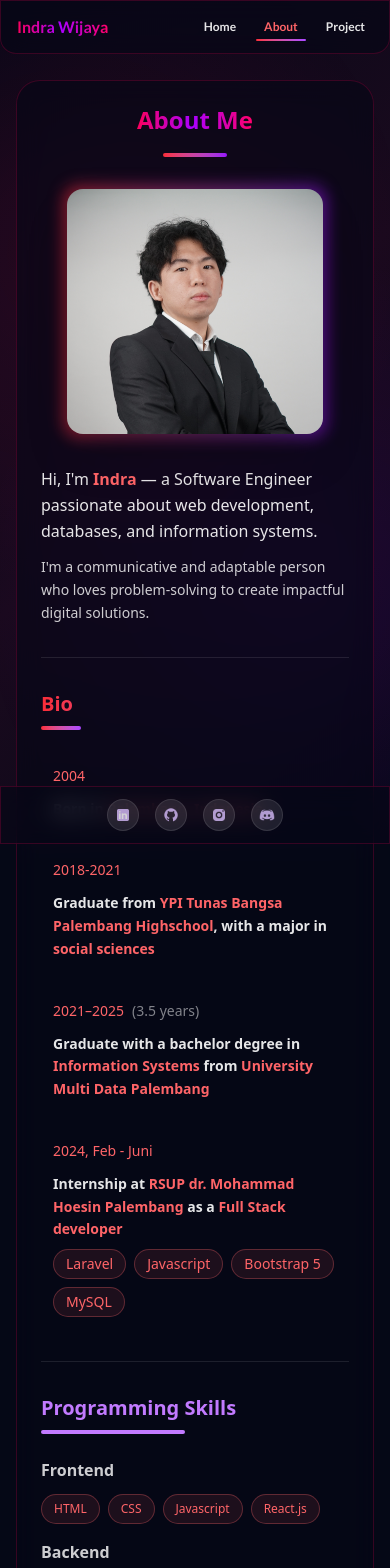
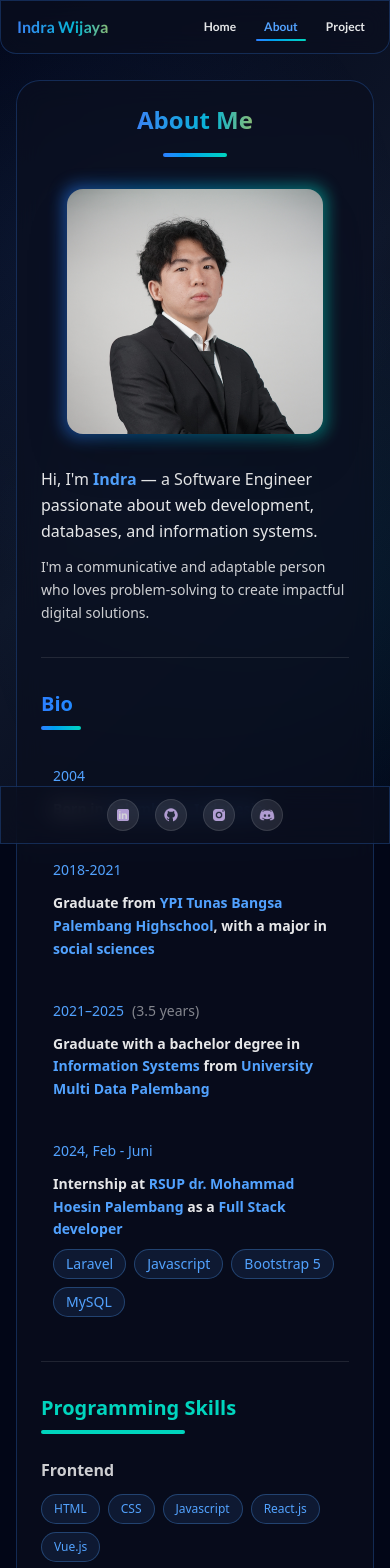
Before and after one commit to indraw26/portofolio, a React (Vite) app: page /about in a window 390 px wide. Shown: the top 1568 px of the page. Built offline with nearby package versions, Linux system fonts and the light colour scheme.

Commit message:
refactor: changing style theme to blue and look more modern

```diff
--- a/package.json
+++ b/package.json
@@ -12,6 +12,7 @@
   "dependencies": {
     "@tailwindcss/vite": "^4.0.14",
     "framer-motion": "^12.23.26",
+    "lucide-react": "^0.562.0",
     "react": "^19.0.0",
     "react-dom": "^19.0.0",
     "react-router-dom": "^7.3.0",
--- a/src/common/Footer/Footer.jsx
+++ b/src/common/Footer/Footer.jsx
@@ -28,7 +28,7 @@ const Footer = () => {
   ];
 
   return (
-    <footer className="fixed bottom-0 left-0 right-0 z-40 glass-effect-dark border-t border-red-500/20">
+    <footer className="fixed bottom-0 left-0 right-0 z-40 glass-effect-dark border-t border-blue-500/20">
       <div className="container mx-auto px-4 sm:px-6 py-3 sm:py-4">
         <div className="flex items-center justify-center gap-4 sm:gap-6 overflow-visible">
           {mediaSocial.map((item, index) => (
@@ -41,12 +41,12 @@ const Footer = () => {
               title={item.title}
             >
               <div className="footer-icon-wrapper flex items-center">
-                <div className="w-8 h-8 sm:w-10 sm:h-10 rounded-full bg-white/10 flex items-center justify-center group-hover:bg-red-500/20 transition-all duration-300 border border-white/10 group-hover:border-red-500/40 group-hover:scale-110">
+                <div className="w-8 h-8 sm:w-10 sm:h-10 rounded-full bg-white/10 flex items-center justify-center group-hover:bg-blue-500/20 transition-all duration-300 border border-white/10 group-hover:border-blue-500/40 group-hover:scale-110">
                   <img src={item.image} alt={item.title} className="w-4 h-4 sm:w-5 sm:h-5 opacity-80 group-hover:opacity-100 transition-opacity duration-300" />
                 </div>
               </div>
               {/* Sliding text label */}
-              <span className="footer-icon-label absolute bottom-full mb-3 left-1/2 -translate-x-1/2 whitespace-nowrap text-sm font-semibold bg-gradient-to-r from-red-500 to-purple-500 text-white px-4 py-2 rounded-lg shadow-xl z-50 pointer-events-none">
+              <span className="footer-icon-label absolute bottom-full mb-3 left-1/2 -translate-x-1/2 whitespace-nowrap text-sm font-semibold bg-gradient-to-r from-blue-500 to-teal-400 text-white px-4 py-2 rounded-lg shadow-xl z-50 pointer-events-none">
                 {item.title}
               </span>
             </a>
--- a/src/common/Navbar/Navbar.jsx
+++ b/src/common/Navbar/Navbar.jsx
@@ -37,8 +37,8 @@ const Navbar = () => {
                   className={`
                     relative px-2 sm:px-3 md:px-4 py-1.5 sm:py-2 rounded-lg cursor-pointer
                     transition-all duration-300 ease-in-out
-                    hover:bg-red-400/10
-                    ${active ? 'text-red-400' : 'text-white/90'}
+                    hover:bg-blue-400/10
+                    ${active ? 'text-blue-400' : 'text-white/90'}
                   `}
                   style={{
                     animation: `slideDown 0.5s ease-out ${index * 0.1}s backwards`
@@ -46,7 +46,7 @@ const Navbar = () => {
                 >
                   {item}
                   {active && (
-                    <span className="absolute bottom-0 left-0 right-0 h-0.5 bg-gradient-to-r from-red-500 to-purple-500 rounded-full"></span>
+                    <span className="absolute bottom-0 left-0 right-0 h-0.5 bg-gradient-to-r from-blue-500 to-teal-400 rounded-full"></span>
                   )}
                 </button>
               );
--- a/src/components/About/AboutMe.jsx
+++ b/src/components/About/AboutMe.jsx
@@ -8,13 +8,13 @@ const AboutMe = () => {
           About Me
         </span>
       </h2>
-      <div className="w-16 sm:w-20 h-1 bg-gradient-to-r from-red-500 to-purple-600 mx-auto mb-8 sm:mb-10 rounded-full"></div>
+      <div className="w-16 sm:w-20 h-1 bg-gradient-to-r from-blue-500 to-teal-400 mx-auto mb-8 sm:mb-10 rounded-full"></div>
 
       <div className="grid grid-cols-1 md:grid-cols-2 gap-8 sm:gap-10 md:gap-12 items-center">
         {/* Profile Image */}
         <div className="flex justify-center animate-[scaleIn_0.6s_ease-out_0.2s_backwards]">
           <div className="relative group">
-            <div className="absolute -inset-1 bg-gradient-to-r from-red-500 to-purple-600 rounded-2xl blur-sm opacity-50 group-hover:opacity-75 transition duration-300"></div>
+            <div className="absolute -inset-1 bg-gradient-to-r from-blue-500 to-teal-400 rounded-2xl blur-sm opacity-50 group-hover:opacity-75 transition duration-300"></div>
             <img
               src={profile}
               alt="Profile"
@@ -26,7 +26,7 @@ const AboutMe = () => {
         {/* Bio Text */}
         <div className="text-left space-y-3 sm:space-y-4 animate-[slideUp_0.6s_ease-out_0.3s_backwards]">
           <p className="text-base sm:text-lg md:text-xl leading-relaxed text-white/90">
-            Hi, I'm <span className="font-semibold text-red-400">Indra</span> — a Software Engineer passionate about web
+            Hi, I'm <span className="font-semibold text-blue-400">Indra</span> — a Software Engineer passionate about web
             development, databases, and information systems.
           </p>
           <p className="text-sm sm:text-base md:text-lg leading-relaxed text-white/80">
--- a/src/components/About/Bio.jsx
+++ b/src/components/About/Bio.jsx
@@ -5,26 +5,26 @@ const Bio = () => {
     {
       year: "2004",
       description: (
-        <>Born in <span className="text-red-400 font-bold">Palembang, Indonesia</span></>
+        <>Born in <span className="text-blue-400 font-bold">Palembang, Indonesia</span></>
       )
     },
     {
       year: "2018-2021",
       description: (
-        <>Graduate from <span className="text-red-400 font-bold">YPI Tunas Bangsa Palembang Highschool</span>, with a major in <span className="text-red-400 font-bold">social sciences</span></>
+        <>Graduate from <span className="text-blue-400 font-bold">YPI Tunas Bangsa Palembang Highschool</span>, with a major in <span className="text-blue-400 font-bold">social sciences</span></>
       )
     },
     {
       year: "2021–2025",
       duration: "(3.5 years)",
       description: (
-        <>Graduate with a bachelor degree in <span className="text-red-400 font-bold">Information Systems</span> from <span className="text-red-400 font-bold">University Multi Data Palembang</span></>
+        <>Graduate with a bachelor degree in <span className="text-blue-400 font-bold">Information Systems</span> from <span className="text-blue-400 font-bold">University Multi Data Palembang</span></>
       )
     },
     {
       year: "2024, Feb - Juni",
       description: (
-        <>Internship at <span className="text-red-400 font-bold">RSUP dr. Mohammad Hoesin Palembang</span> as a <span className="text-red-400 font-bold">Full Stack developer</span></>
+        <>Internship at <span className="text-blue-400 font-bold">RSUP dr. Mohammad Hoesin Palembang</span> as a <span className="text-blue-400 font-bold">Full Stack developer</span></>
       ),
       skills: skillInternRsup
     }
@@ -33,10 +33,10 @@ const Bio = () => {
   return (
     <div className="text-white animate-[slideUp_0.6s_ease-out_0.2s_backwards]">
       <div className="mb-6 sm:mb-8">
-        <h3 className="text-xl sm:text-2xl md:text-3xl font-bold bg-gradient-to-r from-red-500 via-purple-500 to-red-500 bg-clip-text text-transparent animate-[gradient_3s_ease_infinite] bg-[length:200%_auto]">
+        <h3 className="text-xl sm:text-2xl md:text-3xl font-bold bg-gradient-to-r from-blue-500 via-teal-400 to-blue-500 bg-clip-text text-transparent animate-[gradient_3s_ease_infinite] bg-[length:200%_auto]">
           Bio
         </h3>
-        <div className="w-10 sm:w-12 h-1 bg-gradient-to-r from-red-500 to-purple-500 mt-2 rounded-full"></div>
+        <div className="w-10 sm:w-12 h-1 bg-gradient-to-r from-blue-500 to-teal-400 mt-2 rounded-full"></div>
       </div>
 
       <div className="space-y-4 sm:space-y-6">
@@ -45,7 +45,7 @@ const Bio = () => {
             key={index}
             className="grid grid-cols-1 sm:grid-cols-[180px_1fr] md:grid-cols-[200px_1fr] gap-3 sm:gap-4 group hover:bg-white/5 p-3 sm:p-4 rounded-lg transition-all duration-300"
           >
-            <div className="text-red-400 font-medium text-sm sm:text-base">
+            <div className="text-blue-400 font-medium text-sm sm:text-base">
               {item.year}
               {item.duration && (
                 <span className="text-white/50 text-sm ml-2">{item.duration}</span>
@@ -60,7 +60,7 @@ const Bio = () => {
                   {item.skills.map((skill, idx) => (
                     <span
                       key={idx}
-                      className="px-3 py-1 text-sm rounded-full bg-red-400/10 text-red-400 border border-red-400/30"
+                      className="px-3 py-1 text-sm rounded-full bg-blue-400/10 text-blue-400 border border-blue-400/30"
                     >
                       {skill}
                     </span>
--- a/src/components/About/ProgrammingSkill.jsx
+++ b/src/components/About/ProgrammingSkill.jsx
@@ -2,46 +2,46 @@ const Skill = () => {
   const skillCategories = [
     {
       name: "Frontend",
-      skills: ["HTML", "CSS", "Javascript", "React.js"],
-      color: "red"
+      skills: ["HTML", "CSS", "Javascript", "React.js", "Vue.js"],
+      color: "blue"
     },
     {
       name: "Backend",
       skills: ["PHP", "Laravel", "Python", "Java"],
-      color: "purple"
+      color: "teal"
     },
     {
       name: "Mobile",
       skills: ["Flutter", "Dart"],
-      color: "pink"
+      color: "cyan"
     },
     {
       name: "Database",
-      skills: ["MySQL", "MongoDB"],
-      color: "violet"
+      skills: ["MySQL", "PostgreSQL","MongoDB"],
+      color: "sky"
     },
     {
       name: "CSS Frameworks",
       skills: ["Bootstrap", "Tailwind CSS"],
-      color: "fuchsia"
+      color: "indigo"
     }
   ];
 
   const colorClasses = {
-    red: "bg-red-400/10 text-red-400 border-red-400/30",
-    purple: "bg-purple-400/10 text-purple-400 border-purple-400/30",
-    pink: "bg-pink-400/10 text-pink-400 border-pink-400/30",
-    violet: "bg-violet-400/10 text-violet-400 border-violet-400/30",
-    fuchsia: "bg-fuchsia-400/10 text-fuchsia-400 border-fuchsia-400/30"
+    blue: "bg-blue-400/10 text-blue-400 border-blue-400/30",
+    teal: "bg-teal-400/10 text-teal-400 border-teal-400/30",
+    cyan: "bg-cyan-400/10 text-cyan-400 border-cyan-400/30",
+    sky: "bg-sky-400/10 text-sky-400 border-sky-400/30",
+    indigo: "bg-indigo-400/10 text-indigo-400 border-indigo-400/30"
   };
 
   return (
     <div className="text-white animate-[slideUp_0.6s_ease-out_0.3s_backwards]">
       <div className="mb-6 sm:mb-8">
-        <h3 className="text-xl sm:text-2xl md:text-3xl font-bold text-purple-400">
+        <h3 className="text-xl sm:text-2xl md:text-3xl font-bold text-teal-400">
           Programming Skills
         </h3>
-        <div className="w-36 sm:w-44 h-1 bg-purple-400 mt-2 rounded-full"></div>
+        <div className="w-36 sm:w-44 h-1 bg-teal-400 mt-2 rounded-full"></div>
       </div>
 
       <div className="space-y-4 sm:space-y-6">
--- a/src/custom-theme.css
+++ b/src/custom-theme.css
@@ -104,11 +104,11 @@
 
   0%,
   100% {
-    filter: drop-shadow(0 0 8px rgba(255, 0, 85, 0.6)) drop-shadow(0 0 16px rgba(255, 0, 85, 0.4));
+    filter: drop-shadow(0 0 6px rgba(59, 130, 246, 0.4)) drop-shadow(0 0 12px rgba(59, 130, 246, 0.2));
   }
 
   50% {
-    filter: drop-shadow(0 0 12px rgba(170, 0, 255, 0.8)) drop-shadow(0 0 24px rgba(170, 0, 255, 0.5));
+    filter: drop-shadow(0 0 8px rgba(6, 182, 212, 0.5)) drop-shadow(0 0 16px rgba(6, 182, 212, 0.3));
   }
 }
 
@@ -129,17 +129,17 @@
 
 /* Utility Classes */
 .glass-effect {
-  background: rgba(10, 14, 39, 0.4);
+  background: rgba(15, 23, 42, 0.5);
   backdrop-filter: blur(12px);
   -webkit-backdrop-filter: blur(12px);
-  border: 1px solid rgba(255, 0, 85, 0.15);
+  border: 1px solid rgba(59, 130, 246, 0.2);
 }
 
 .glass-effect-dark {
-  background: rgba(5, 8, 22, 0.6);
+  background: rgba(10, 15, 30, 0.7);
   backdrop-filter: blur(12px);
   -webkit-backdrop-filter: blur(12px);
-  border: 1px solid rgba(255, 0, 85, 0.2);
+  border: 1px solid rgba(59, 130, 246, 0.25);
 }
 
 .smooth-transition {
@@ -148,25 +148,25 @@
 
 .hover-lift:hover {
   transform: translateY(-2px);
-  box-shadow: 0 4px 16px rgba(255, 0, 85, 0.2);
+  box-shadow: 0 4px 16px rgba(59, 130, 246, 0.3);
 }
 
 /* Text Glow Effects */
-.text-glow-red {
+.text-glow-blue {
   text-shadow:
-    0 0 10px rgba(255, 0, 85, 0.8),
-    0 0 20px rgba(255, 0, 85, 0.5);
+    0 0 10px rgba(59, 130, 246, 0.6),
+    0 0 20px rgba(59, 130, 246, 0.3);
 }
 
-.text-glow-purple {
+.text-glow-teal {
   text-shadow:
-    0 0 10px rgba(170, 0, 255, 0.8),
-    0 0 20px rgba(170, 0, 255, 0.5);
+    0 0 10px rgba(6, 182, 212, 0.6),
+    0 0 20px rgba(6, 182, 212, 0.3);
 }
 
 /* Animated Gradient Text */
 .animated-gradient {
-  background: linear-gradient(90deg, #ff0055, #aa00ff, #ff006e, #8b00ff, #ff0055);
+  background: linear-gradient(90deg, #3b82f6, #06b6d4, #fbbf24, #3b82f6);
   background-size: 200% auto;
   -webkit-background-clip: text;
   background-clip: text;
--- a/src/index.css
+++ b/src/index.css
@@ -3,27 +3,28 @@
 @import "./custom-theme.css";
 
 :root {
-  /* Red-Purple Cyberpunk Palette */
-  --cyber-red: #ff0055;
-  --cyber-purple: #aa00ff;
-  --cyber-pink: #ff006e;
-  --cyber-violet: #8b00ff;
-  --cyber-dark: #0a0e27;
-  --cyber-darker: #050816;
+  /* Modern Elegant Palette */
+  --elegant-navy: #0f172a;
+  --elegant-slate: #1e293b;
+  --elegant-blue: #3b82f6;
+  --elegant-teal: #06b6d4;
+  --elegant-gold: #fbbf24;
+  --elegant-dark: #020617;
+  --elegant-darker: #0a0f1e;
 
-  /* Red-Purple Gradients */
-  --gradient-primary: linear-gradient(135deg, #ff0055 0%, #aa00ff 100%);
-  --gradient-secondary: linear-gradient(135deg, #ff006e 0%, #8b00ff 100%);
-  --gradient-accent: linear-gradient(135deg, #aa00ff 0%, #ff0055 100%);
+  /* Elegant Gradients */
+  --gradient-primary: linear-gradient(135deg, #3b82f6 0%, #06b6d4 100%);
+  --gradient-secondary: linear-gradient(135deg, #06b6d4 0%, #3b82f6 100%);
+  --gradient-accent: linear-gradient(135deg, #fbbf24 0%, #3b82f6 100%);
 
   /* Glass Effects */
-  --glass-bg: rgba(10, 14, 39, 0.4);
-  --glass-border: rgba(255, 0, 85, 0.2);
+  --glass-bg: rgba(15, 23, 42, 0.5);
+  --glass-border: rgba(59, 130, 246, 0.2);
 
-  /* Subtle Shadows */
-  --shadow-sm: 0 2px 8px rgba(0, 0, 0, 0.3);
-  --shadow-md: 0 4px 16px rgba(0, 0, 0, 0.4);
-  --shadow-lg: 0 8px 32px rgba(0, 0, 0, 0.5);
+  /* Elegant Shadows */
+  --shadow-sm: 0 2px 8px rgba(0, 0, 0, 0.2);
+  --shadow-md: 0 4px 16px rgba(0, 0, 0, 0.3);
+  --shadow-lg: 0 8px 32px rgba(0, 0, 0, 0.4);
 
   /* Transitions */
   --transition-fast: 0.2s ease-in-out;
@@ -45,10 +46,10 @@ body {
   margin: 0;
   padding: 0;
   overflow-x: hidden;
-  background: #050816;
+  background: #020617;
 }
 
-/* Red-Purple Gradient Background */
+/* Elegant Navy Gradient Background */
 body::before {
   content: "";
   position: fixed;
@@ -56,11 +57,11 @@ body::before {
   left: 0;
   width: 100%;
   height: 100%;
-  background: linear-gradient(135deg, #050816 0%, #1a0a1e 50%, #050816 100%);
+  background: linear-gradient(135deg, #020617 0%, #0f172a 50%, #020617 100%);
   z-index: -2;
 }
 
-/* Ambient Red-Purple Glow */
+/* Ambient Blue-Teal Glow */
 body::after {
   content: "";
   position: fixed;
@@ -69,8 +70,8 @@ body::after {
   width: 100%;
   height: 100%;
   background:
-    radial-gradient(circle at 20% 30%, rgba(255, 0, 85, 0.1) 0%, transparent 50%),
-    radial-gradient(circle at 80% 70%, rgba(170, 0, 255, 0.1) 0%, transparent 50%);
+    radial-gradient(circle at 20% 30%, rgba(59, 130, 246, 0.08) 0%, transparent 50%),
+    radial-gradient(circle at 80% 70%, rgba(6, 182, 212, 0.08) 0%, transparent 50%);
   z-index: -1;
   pointer-events: none;
 }
--- a/src/pages/project.jsx
+++ b/src/pages/project.jsx
@@ -1,17 +1,215 @@
+import { ExternalLink } from 'lucide-react';
+
+const projectsData = {
+  2024: [
+    {
+      name: "AI Portfolio Generator",
+      description: "An intelligent portfolio builder using GPT-4 to create personalized developer portfolios with modern designs and animations.",
+      image_url: "https://images.unsplash.com/photo-1677442136019-21780ecad995?w=800&auto=format&fit=crop",
+      href_link: "https://example.com/ai-portfolio",
+      github_status: "1",
+      job: "Full Stack Developer"
+    },
+    {
+      name: "Blockchain Voting System",
+      description: "Decentralized voting platform built on Ethereum ensuring transparency and security for democratic processes.",
+      image_url: "https://images.unsplash.com/photo-1639762681485-074b7f938ba0?w=800&auto=format&fit=crop",
+      href_link: "https://example.com/blockchain-voting",
+      github_status: "1",
+      job: "Blockchain Developer"
+    }
+  ],
+  2023: [
+    {
+      name: "Real-time Chat Application",
+      description: "Scalable chat platform with WebSocket support, end-to-end encryption, and multimedia sharing capabilities.",
+      image_url: "https://images.unsplash.com/photo-1611606063065-ee7946f0787a?w=800&auto=format&fit=crop",
+      href_link: "https://example.com/chat-app",
+      github_status: "1",
+      job: "Backend Developer"
+    },
+    {
+      name: "E-Commerce Dashboard",
+      description: "Comprehensive admin dashboard for managing products, orders, and analytics with beautiful data visualizations.",
+      image_url: "https://images.unsplash.com/photo-1460925895917-afdab827c52f?w=800&auto=format&fit=crop",
+      href_link: "https://example.com/ecommerce-dashboard",
+      github_status: "0",
+      job: "Frontend Developer"
+    }
+  ],
+  2022: [
+    {
+      name: "Weather Forecast App",
+      description: "Beautiful weather application with real-time forecasts, interactive maps, and personalized weather alerts.",
+      image_url: "https://images.unsplash.com/photo-1592210454359-9043f067919b?w=800&auto=format&fit=crop",
+      href_link: "https://example.com/weather-app",
+      github_status: "1",
+      job: "Mobile Developer"
+    },
+    {
+      name: "Task Management System",
+      description: "Collaborative project management tool with Kanban boards, time tracking, and team collaboration features.",
+      image_url: "https://images.unsplash.com/photo-1454165804606-c3d57bc86b40?w=800&auto=format&fit=crop",
+      href_link: "https://example.com/task-manager",
+      github_status: "1",
+      job: "Full Stack Developer"
+    }
+  ],
+  2021: [
+    {
+      name: "Social Media Analytics",
+      description: "Advanced analytics platform for tracking social media performance across multiple platforms with AI insights.",
+      image_url: "https://images.unsplash.com/photo-1551288049-bebda4e38f71?w=800&auto=format&fit=crop",
+      href_link: "https://example.com/social-analytics",
+      github_status: "0",
+      job: "Data Analyst"
+    },
+    {
+      name: "Fitness Tracking App",
+      description: "Comprehensive fitness tracker with workout plans, nutrition tracking, and progress visualization.",
+      image_url: "https://images.unsplash.com/photo-1476480862126-209bfaa8edc8?w=800&auto=format&fit=crop",
+      href_link: "https://example.com/fitness-tracker",
+      github_status: "1",
+      job: "Mobile Developer"
+    }
+  ]
+};
+
+const ProjectCard = ({ project }) => {
+  return (
+    <div className="group relative glass-effect-dark rounded-2xl overflow-hidden smooth-transition hover:scale-[1.02] hover:shadow-2xl hover:shadow-blue-500/20 cursor-pointer">
+      {/* Image Container */}
+      <div className="relative h-48 overflow-hidden">
+        <img
+          src={project.image_url}
+          alt={project.name}
+          className="w-full h-full object-cover smooth-transition group-hover:scale-110"
+        />
+        {/* Gradient Overlay */}
+        <div className="absolute inset-0 bg-gradient-to-t from-[#050816] via-[#050816]/50 to-transparent"></div>
+
+        {/* GitHub Badge */}
+        {project.github_status === "1" && (
+          <div className="absolute top-4 right-4 glass-effect px-3 py-1.5 rounded-full flex items-center gap-2">
+            {/* <Github className="w-4 h-4 text-white" /> */}
+            <span className="text-xs text-white font-medium">Open Source</span>
+          </div>
+        )}
+      </div>
+
+      {/* Content */}
+      <div className="p-6">
+        {/* Job Tag */}
+        <div className="inline-block mb-3">
+          <span className="text-xs font-semibold px-3 py-1 rounded-full bg-gradient-to-r from-blue-500/20 to-teal-400/20 text-blue-400 border border-blue-500/30">
+            {project.job}
+          </span>
+        </div>
+
+        {/* Title */}
+        <h3 className="text-xl font-bold text-white mb-3 group-hover:text-transparent group-hover:bg-clip-text group-hover:bg-gradient-to-r group-hover:from-blue-500 group-hover:to-teal-400 smooth-transition">
+          {project.name}
+        </h3>
+
+        {/* Description */}
+        <p className="text-white/70 text-sm leading-relaxed mb-4 line-clamp-3">
+          {project.description}
+        </p>
+
+        {/* Action Button */}
+        <a
+          href={project.href_link}
+          target="_blank"
+          rel="noopener noreferrer"
+          className="inline-flex items-center gap-2 text-sm font-semibold text-white/80 hover:text-white smooth-transition group/link"
+        >
+          <span>View Project</span>
+          <ExternalLink className="w-4 h-4 group-hover/link:translate-x-1 smooth-transition" />
+        </a>
+      </div>
+
+      {/* Hover Glow Effect */}
+      <div className="absolute inset-0 opacity-0 group-hover:opacity-100 smooth-transition pointer-events-none">
+        <div className="absolute inset-0 bg-gradient-to-r from-blue-500/5 to-teal-400/5"></div>
+      </div>
+    </div>
+  );
+};
+
 const Project = () => {
+  const years = Object.keys(projectsData).sort((a, b) => b - a); // Sort years descending
+
   return (
     <div className="container mx-auto my-20 px-4 sm:px-6">
-      <div className="max-w-7xl mx-auto glass-effect-dark rounded-3xl p-6 sm:p-8 md:p-12 animate-[fadeIn_0.8s_ease-out]">
-        <div className="text-center text-white">
-          <h1 className="text-xl md:text-3xl font-bold mb-4 animate-[float_3s_ease-in-out_infinite]">
+      <div className="max-w-7xl mx-auto">
+        {/* Header */}
+        <div className="text-center mb-16 animate-[fadeIn_0.8s_ease-out]">
+          <h1 className="text-3xl md:text-5xl font-bold mb-4 animate-[float_3s_ease-in-out_infinite]">
             <span className="animated-gradient">
-              Projects
+              My Projects
             </span>
           </h1>
-          <div className="w-24 h-1 bg-gradient-to-r from-red-500 to-purple-600 mx-auto mb-8 rounded-full"></div>
-          <p className="text-lg text-white/70">
-            Coming soon...
+          <div className="w-24 h-1 bg-gradient-to-r from-blue-500 to-teal-400 mx-auto mb-6 rounded-full"></div>
+          <p className="text-lg text-white/70 max-w-2xl mx-auto">
+            A collection of projects I've worked on over the years, showcasing my journey in software development.
           </p>
+        </div>
+
+        {/* Projects by Year */}
+        <div className="space-y-16">
+          {years.map((year, yearIndex) => (
+            <div
+              key={year}
+              className="animate-[slideUp_0.6s_ease-out]"
+              style={{ animationDelay: `${yearIndex * 0.1}s` }}
+            >
+              {/* Year Header */}
+              <div className="flex items-center gap-4 mb-8">
+                <div className="relative">
+                  <h2 className="text-4xl md:text-5xl font-bold text-transparent bg-clip-text bg-gradient-to-r from-blue-500 to-teal-400">
+                    {year}
+                  </h2>
+                  <div className="absolute -bottom-2 left-0 right-0 h-1 bg-gradient-to-r from-blue-500 to-teal-400 rounded-full"></div>
+                </div>
+                <div className="flex-1 h-px bg-gradient-to-r from-blue-500/50 via-teal-400/50 to-transparent"></div>
+                <span className="text-white/50 text-sm font-medium">
+                  {projectsData[year].length} {projectsData[year].length === 1 ? 'Project' : 'Projects'}
+                </span>
+              </div>
+
+              {/* Projects Grid */}
+              <div className="grid grid-cols-1 md:grid-cols-2 lg:grid-cols-3 gap-6 md:gap-8">
+                {projectsData[year].map((project, index) => (
+                  <div
+                    key={index}
+                    className="animate-[scaleIn_0.5s_ease-out]"
+                    style={{ animationDelay: `${(yearIndex * 0.1) + (index * 0.1)}s` }}
+                  >
+                    <ProjectCard project={project} />
+                  </div>
+                ))}
+              </div>
+            </div>
+          ))}
+        </div>
+
+        {/* Footer CTA */}
+        <div className="mt-20 text-center glass-effect-dark rounded-2xl p-8 animate-[fadeIn_1s_ease-out]">
+          <h3 className="text-2xl font-bold text-white mb-3">
+            Want to see more?
+          </h3>
+          <p className="text-white/70 mb-6">
+            Check out my GitHub for more projects and contributions
+          </p>
+          <a
+            href="https://github.com"
+            target="_blank"
+            rel="noopener noreferrer"
+            className="inline-flex items-center gap-2 px-6 py-3 bg-gradient-to-r from-blue-500 to-teal-400 text-white font-semibold rounded-full smooth-transition hover:shadow-lg hover:shadow-blue-500/50 hover:scale-105"
+          >
+            {/* <Github className="w-5 h-5" /> */}
+            <span>Visit GitHub</span>
+          </a>
         </div>
       </div>
     </div>
```
Also changed, not shown: src/pages/home.jsx (+5 -5 lines), 1 other file (tests, documents, lock files or other folders).
